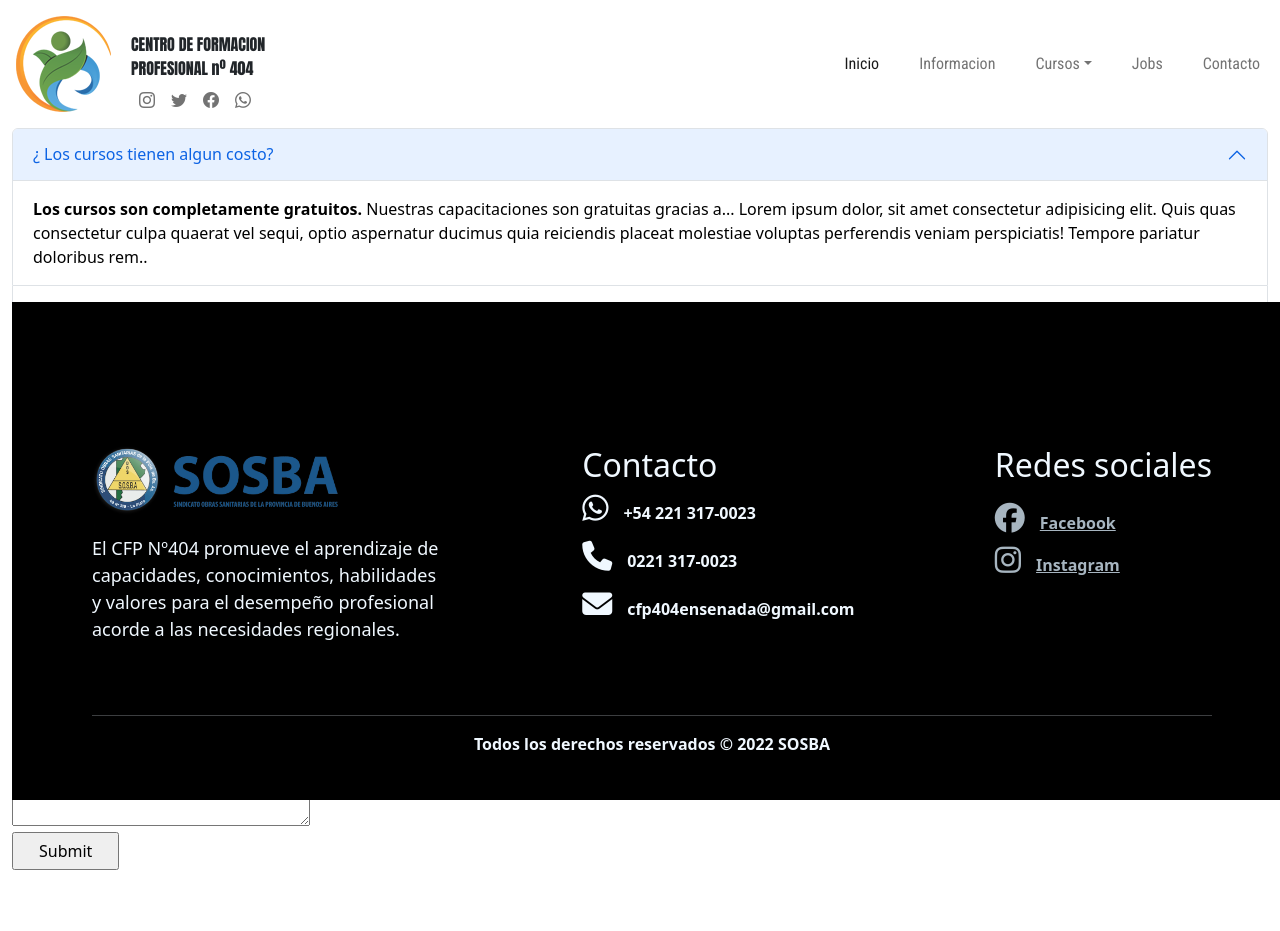
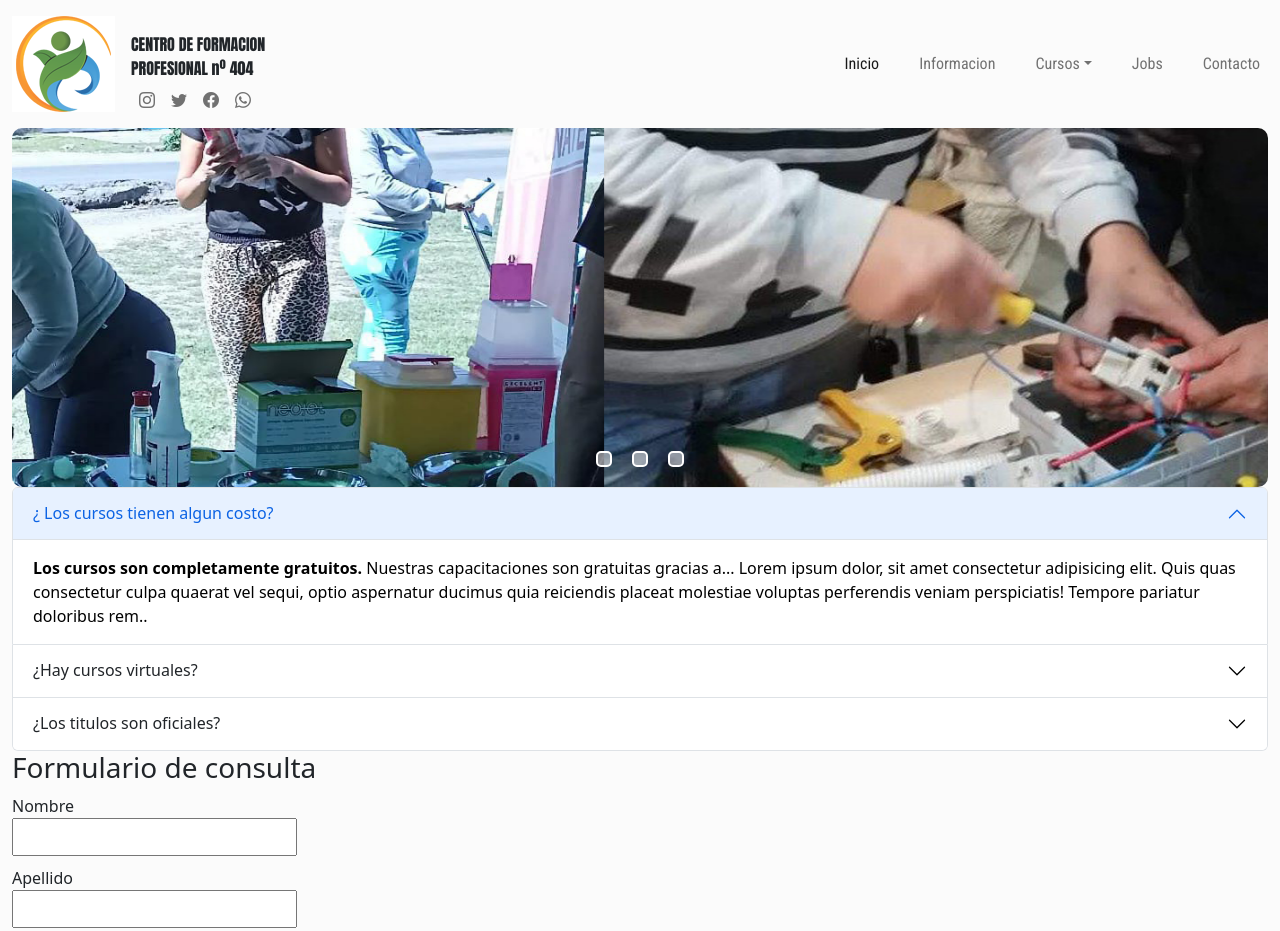
Before and after one commit to pachecodani/centro-404, a plain HTML site: page index.html in a window 1280 px wide. Shown: the top 931 px of the page. Before the commit the page ends 870 px from the top, so only its background shows below. Drawn offline with Linux system fonts and the light colour scheme.

Commit message:
carrousel y corrección de errores footer

```diff
--- a/assets/css/main.css
+++ b/assets/css/main.css
@@ -4,6 +4,25 @@
 /* Variables */
 
 /* Estilos generales */
+* {
+	margin: 0;
+	padding: 0;
+	-webkit-box-sizing: border-box;
+	-moz-box-sizing: border-box;
+	box-sizing: border-box;
+}
+
+body {
+    background: #fbfbfb;
+    display: flex;
+	align-items: center;
+	justify-content: center;
+}
+
+img {
+	max-width: 100%;
+}
+
 form label{
     display: block;
     margin: 10px 0 0;
@@ -37,6 +56,109 @@ form input{
 
 /* Carrousel */
 
+.container-all {
+	position: relative;
+	max-width: 1500px;
+	width: 100%;
+	border-radius: 10px;
+	overflow: hidden;
+}
+
+.slide {
+	display: flex;
+	transform: translate3d(0,0,0);
+	transition: all 300ms;
+	animation: autoplay 6.5s infinite alternate;
+	/* animation-fill-mode: forwards; */
+}
+
+.item-slide{
+	position: relative;
+	display: flex;
+	flex-direction: column;
+	flex-shrink: 0;
+	flex-grow: 0;
+	max-width: 100%;
+}
+
+.pagination {
+	position: absolute;
+	bottom: 20px;
+	left: 0;
+	display: flex;
+	flex-wrap: wrap;
+	align-items: center;
+	justify-content: center;
+	width: 100%;
+}
+
+.pagination-item {
+	display: flex;
+	flex-direction: column;
+	align-items: center;
+	border: 2px solid white;
+	width: 16px;
+	height: 16px;
+	border-radius: 5px;
+	overflow: hidden;
+	cursor: pointer;
+	background: rgba(255,255,255,0.5);
+	margin: 0 10px;
+	text-align: center;
+	transition: all 300ms;
+}
+
+.pagination-item:hover {
+	transform: scale(1.3);
+}
+
+.pagination-item img {
+	display: inline-block;
+	max-width: none;
+	height: 100%;
+	transform: scale(1);
+	opacity: 0;
+	transition: all 300ms;
+}
+
+.pagination-item:hover img {
+	opacity: 1;
+	transform: scale(1);
+}
+
+input[id="1"]:checked ~ .slide{
+	animation: none;
+	transform: translate3d(0,0,0);
+}
+
+input[id="1"]:checked ~ .pagination .pagination-item[for="1"]{
+	background: white;
+}
+
+input[id="2"]:checked ~ .slide{
+	animation: none;
+	transform: translate3d(calc(-100% * 1),0,0);
+}
+
+input[id="2"]:checked ~ .pagination .pagination-item[for="2"]{
+	background: white;
+}
+
+input[id="3"]:checked ~ .slide{
+	animation: none;
+	transform: translate3d(calc(-100% * 2),0,0);
+}
+
+input[id="3"]:checked ~ .pagination .pagination-item[for="3"]{
+	background: white;
+}
+
+@keyframes autoplay {
+	33.33%{transform: translate3d(calc(-100% * 0), 0, 0);}
+	66.66%{transform: translate3d(calc(-100% * 1), 0, 0);}
+	100%{transform: translate3d(calc(-100% * 2), 0, 0);}
+}
+
 /* Frase-Motivadora */
 
 /* Cursos */
@@ -48,21 +170,23 @@ form input{
 /* Mapa */
 
 /* Footer */
-.container__xxl {
-    position: absolute;
+/* .container__xxl {
+    /* position: absolute;
     bottom: 0;
-    width: 100%;
-}
+    width: 100%; */
 
 .terminos p {
     color: aliceblue;
     font-weight: 400;
+
 }
 
 footer {
-    margin-top: auto;
     color: aliceblue;
-    font-weight: 700
+    font-weight: 700;
+    width: 100%;
+    padding: 10px 0px;
+    background-color: rgb(8, 8, 8);
 }
 
 .box__footer a {
@@ -77,13 +201,7 @@ footer {
     text-decoration: under;
 }
 
-footer {
-    width: 100%;
-    padding: 4px;
-    background-color: rgb(0, 0, 0);
-    position: absolute;
-    bottom: 0;
-}
+
 
 .container__footer {
     display: flex;
--- a/index.html
+++ b/index.html
@@ -77,7 +77,38 @@
 
       </header>
       <main>
-        <section id="carrousel"></section>
+        <section id="carrousel">
+          <div class="container-all">
+
+            <input type="radio" id="1" name="image-slide" hidden>
+            <input type="radio" id="2" name="image-slide" hidden>
+            <input type="radio" id="3" name="image-slide" hidden>
+
+            <div class="slide">
+
+              <div class="item-slide">
+                <img src="images/1.jpg">
+              </div>
+              <div class="item-slide">
+                <img src="images/2.jpg">
+              </div>
+              <div class="item-slide">
+                <img src="images/3.jpg">
+              </div>
+            </div>
+            <div class="pagination">
+              <label for="1" class="pagination-item">
+                <img src="images/1.jpg">
+              </label>
+              <label for="2" class="pagination-item">
+                <img src="images/2.jpg">
+              </label>
+              <label for="3" class="pagination-item">
+                <img src="images/3.jpg">
+              </label>
+            </div>
+          </div>
+        </section>
         <section id="frase-motivadora"></section>
         <section id="cursos"></section>
         <section id="info"></section>
```
Also changed, not shown: images/1.jpg (added), images/2.jpg (added), images/3.jpg (added).
